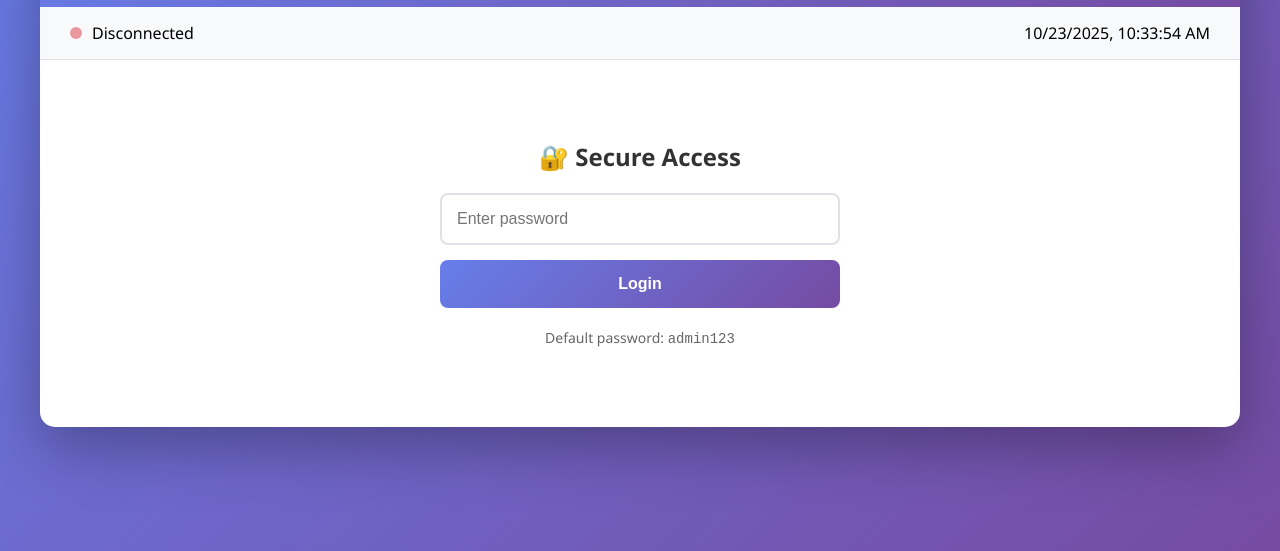
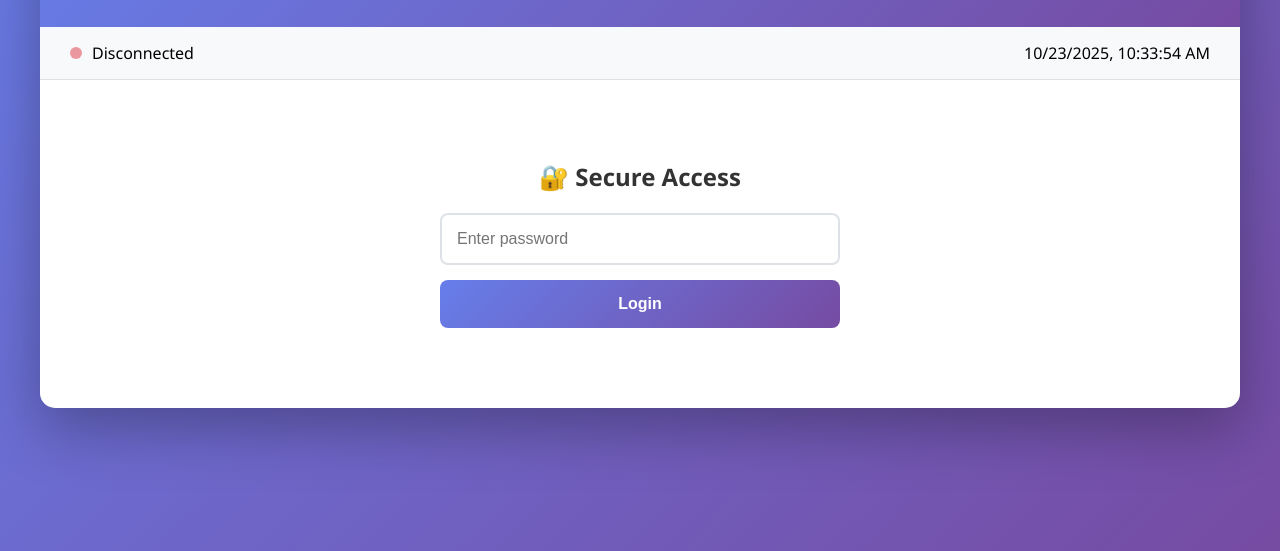
Before and after one commit to joeabidakun-tech/esp32-cloud-relay, a website: page public/index.html in a window 1280 px wide. Shown: the part 249-800 px from the top of the page. Drawn offline with Linux system fonts and the light colour scheme.

Commit message:
Remove default password from index.html
Removed default password display from login section.

```diff
--- a/public/index.html
+++ b/public/index.html
@@ -189,9 +189,6 @@
                 <div id="loginError" class="error hidden"></div>
                 <input type="password" id="passwordInput" placeholder="Enter password" autocomplete="off">
                 <button onclick="login()">Login</button>
-                <p style="margin-top: 20px; color: #666; font-size: 14px;">
-                    Default password: <code>admin123</code>
-                </p>
             </div>
 
             <!-- Loading -->
```
